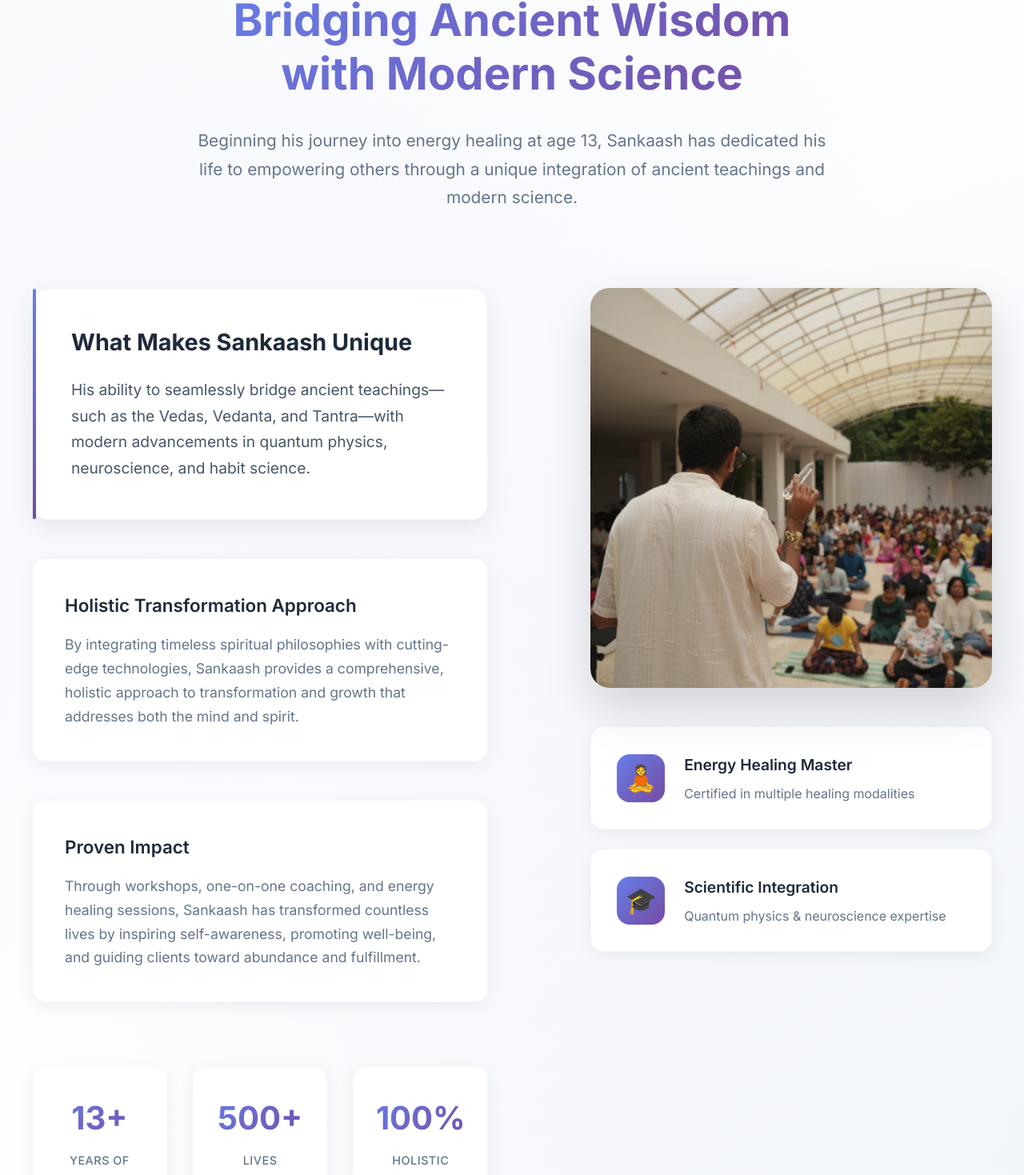
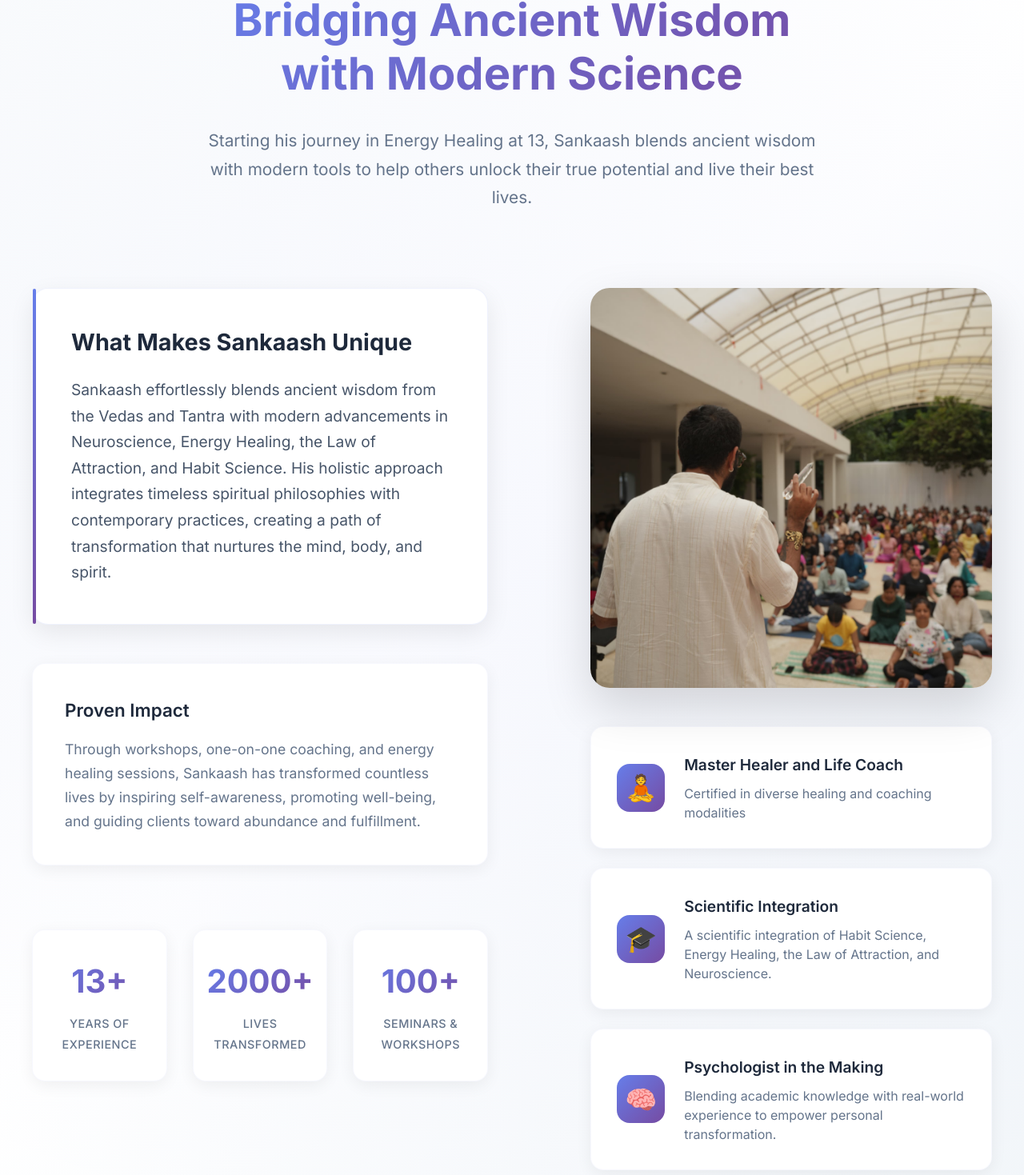
Before and after one commit to bcijo/sankaash-heals, a React (Create React App) app in the folder sankaash-app/: page / in a window 1280 px wide. Shown: the part 999-2468 px from the top of the page at 80% size. Built offline with nearby package versions, Linux system fonts and the light colour scheme.

Commit message:
made corrections

```diff
--- a/sankaash-app/src/App.css
+++ b/sankaash-app/src/App.css
@@ -247,7 +247,7 @@ body {
 
 .service-card {
     background: white;
-    padding: 2.5rem;
+    padding: 1.5rem;
     border-radius: 20px;
     box-shadow: 0 10px 30px rgba(0, 0, 0, 0.1);
     transition: all 0.3s ease;
--- a/sankaash-app/src/App.js
+++ b/sankaash-app/src/App.js
@@ -111,7 +111,7 @@ function App() {
             <h1>Sankaash S Bharadwaj</h1>
             <div className="hero-subtitle">Energy Healer • Law of Attraction Teacher • Life Coach • Habit Coach</div>
             <div className="hero-description">
-              Bridging ancient wisdom with modern science to unlock your true potential and create lasting transformation. Experience the perfect blend of Vedic teachings, quantum physics, and neuroscience for holistic growth.
+            Unlock your true potential and transform your life with a perfect blend of ancient wisdom and modern science. Drawing from timeless Vedic teachings, Energy Healing, the Law of Attraction, and the power of Habit Science, I invite you to embark on a journey of self-discovery and lasting change. Together, we’ll explore practical and profound ways to align your inner and outer worlds, creating a life that truly resonates with your highest self.
             </div>
             <a href="#services" className="cta-button">Discover Your Transformation</a>
           </div>
@@ -127,7 +127,7 @@ function App() {
               <span className="about-label">About Sankaash</span>
               <h2 className="about-title">Bridging Ancient Wisdom with Modern Science</h2>
               <p className="about-intro">
-                Beginning his journey into energy healing at age 13, Sankaash has dedicated his life to empowering others through a unique integration of ancient teachings and modern science.
+              Starting his journey in Energy Healing at 13, Sankaash blends ancient wisdom with modern tools to help others unlock their true potential and live their best lives.
               </p>
             </div>
           </div>
@@ -139,14 +139,7 @@ function App() {
                   <div className="about-highlight">
                     <h3>What Makes Sankaash Unique</h3>
                     <p className="about-description">
-                      His ability to seamlessly bridge ancient teachings—such as the Vedas, Vedanta, and Tantra—with modern advancements in quantum physics, neuroscience, and habit science.
-                    </p>
-                  </div>
-
-                  <div className="about-approach">
-                    <h4>Holistic Transformation Approach</h4>
-                    <p className="about-text">
-                      By integrating timeless spiritual philosophies with cutting-edge technologies, Sankaash provides a comprehensive, holistic approach to transformation and growth that addresses both the mind and spirit.
+                      Sankaash effortlessly blends ancient wisdom from the Vedas and Tantra with modern advancements in Neuroscience, Energy Healing, the Law of Attraction, and Habit Science. His holistic approach integrates timeless spiritual philosophies with contemporary practices, creating a path of transformation that nurtures the mind, body, and spirit.
                     </p>
                   </div>
 
@@ -163,12 +156,12 @@ function App() {
                       <span className="stat-label">Years of Experience</span>
                     </div>
                     <div className="stat-item">
-                      <span className="stat-number">500+</span>
+                      <span className="stat-number">2000+</span>
                       <span className="stat-label">Lives Transformed</span>
                     </div>
                     <div className="stat-item">
-                      <span className="stat-number">100%</span>
-                      <span className="stat-label">Holistic Approach</span>
+                      <span className="stat-number">100+</span>
+                      <span className="stat-label">Seminars & Workshops</span>
                     </div>
                   </div>
                 </div>
@@ -190,15 +183,22 @@ function App() {
                   <div className="credential-item">
                     <div className="credential-icon">🧘</div>
                     <div className="credential-text">
-                      <h5>Energy Healing Master</h5>
-                      <p>Certified in multiple healing modalities</p>
+                      <h5>Master Healer and Life Coach</h5>
+                      <p>Certified in diverse healing and coaching modalities</p>
                     </div>
                   </div>
                   <div className="credential-item">
                     <div className="credential-icon">🎓</div>
                     <div className="credential-text">
                       <h5>Scientific Integration</h5>
-                      <p>Quantum physics & neuroscience expertise</p>
+                      <p>A scientific integration of Habit Science, Energy Healing, the Law of Attraction, and Neuroscience.</p>
+                    </div>
+                  </div>
+                  <div className="credential-item">
+                    <div className="credential-icon">🧠</div>
+                    <div className="credential-text">
+                      <h5>Psychologist in the Making</h5>
+                      <p>Blending academic knowledge with real-world experience to empower personal transformation.</p>
                     </div>
                   </div>
                 </div>
@@ -217,8 +217,8 @@ function App() {
           <div className="services-grid">
             <div className="service-card">
               <div className="service-icon">⚡</div>
-              <h3>Energy Healing</h3>
-              <p>At the core of what I do is energy healing—a powerful practice that addresses the root cause of any physical, mental, or emotional issue. Whether you're dealing with chronic pain, stress, anxiety, or emotional blocks, I use intuitive and proven techniques to restore balance, realign your energy, and activate your body's natural ability to heal itself.</p>
+              <h3>Energy Healing with Crystals</h3>
+              <p>At the core of what I do is energy healing with crystals, a powerful practice that addresses the root cause of any physical, mental, or emotional issue. Whether you're dealing with chronic pain, stress, anxiety, or emotional blocks, I use intuitive and proven techniques to restore balance, realign your energy, and activate your body's natural ability to heal itself.</p>
             </div>
 
             <div className="service-card">
```
